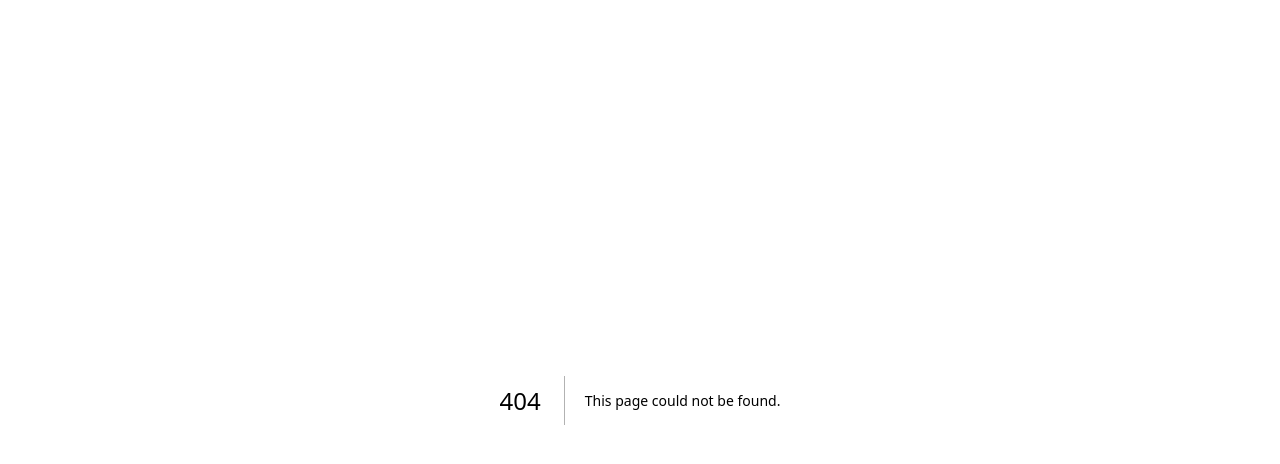
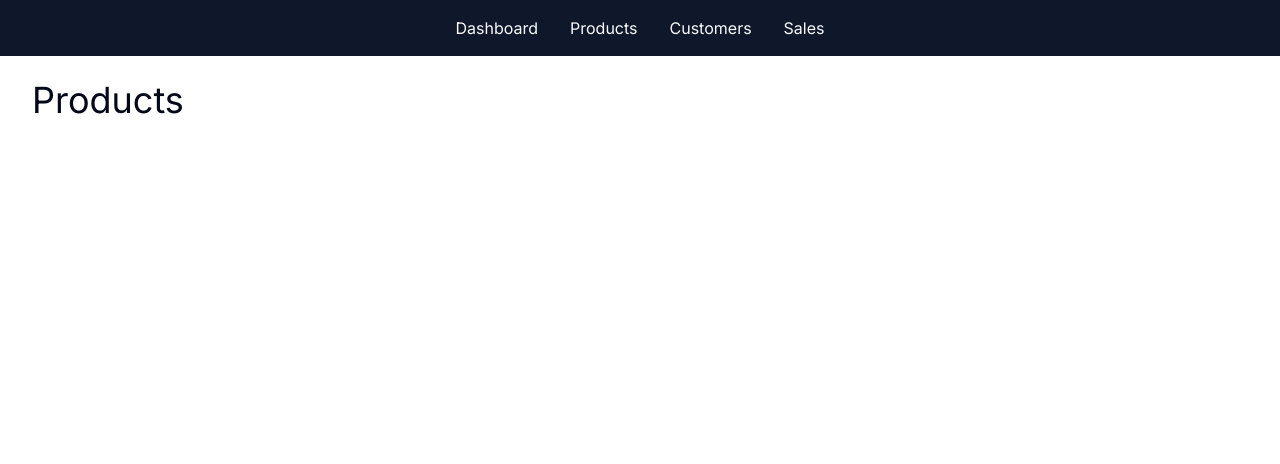
Before and after one commit to DavidPerelman/next-js-ecommerce, a Next.js app: page /admin/products in a window 1280 px wide. Before the commit this address had no page. Shown: the top 464 px of the page. Built offline with nearby package versions, Linux system fonts and the light colour scheme.

Commit message:
src - app - admin - products - page.tsx - setup PageHeader

```diff
--- /dev/null
+++ b/src/app/admin/_components/PageHeader.tsx
@@ -0,0 +1,5 @@
+import { ReactNode } from "react";
+
+export default function PageHeader({ children }: { children: ReactNode }) {
+  return <h1 className="text-4xl mb-4">{children}</h1>;
+}
--- a/src/app/admin/layout.tsx
+++ b/src/app/admin/layout.tsx
@@ -1,4 +1,6 @@
 import { Nav, NavLink } from "@/src/components/Nav";
+
+export const dynamic = "force-dynamic";
 
 export default function AdminLayout({
   children,
--- /dev/null
+++ b/src/app/admin/products/page.tsx
@@ -0,0 +1,9 @@
+import PageHeader from "../_components/PageHeader";
+
+export default function AdminProductsPage() {
+  return (
+    <>
+      <PageHeader>Products</PageHeader>
+    </>
+  );
+}
```
